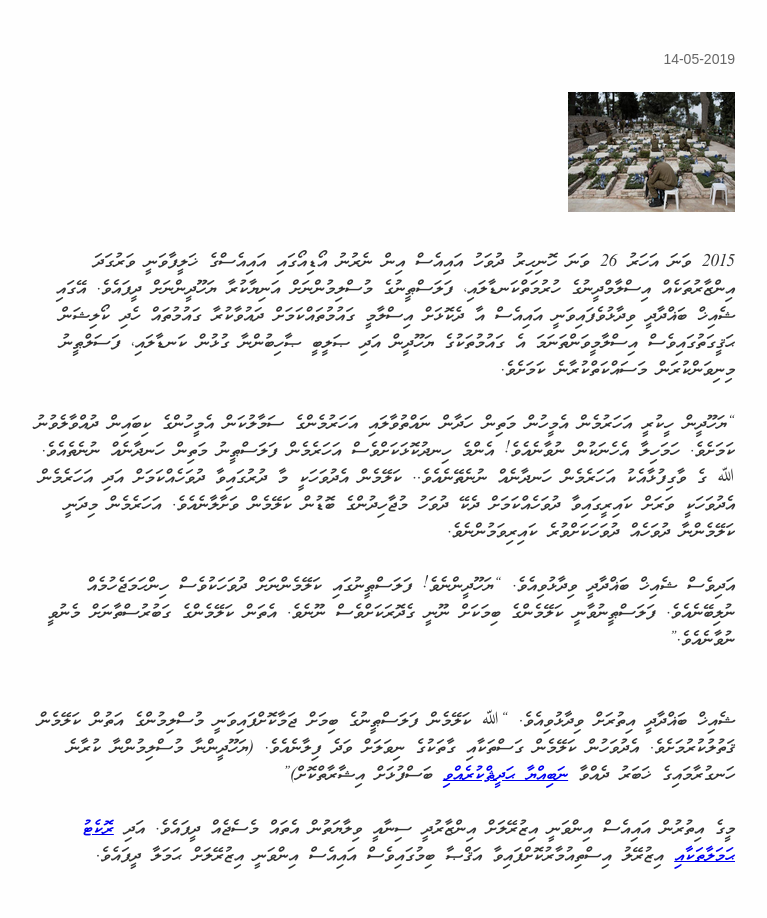
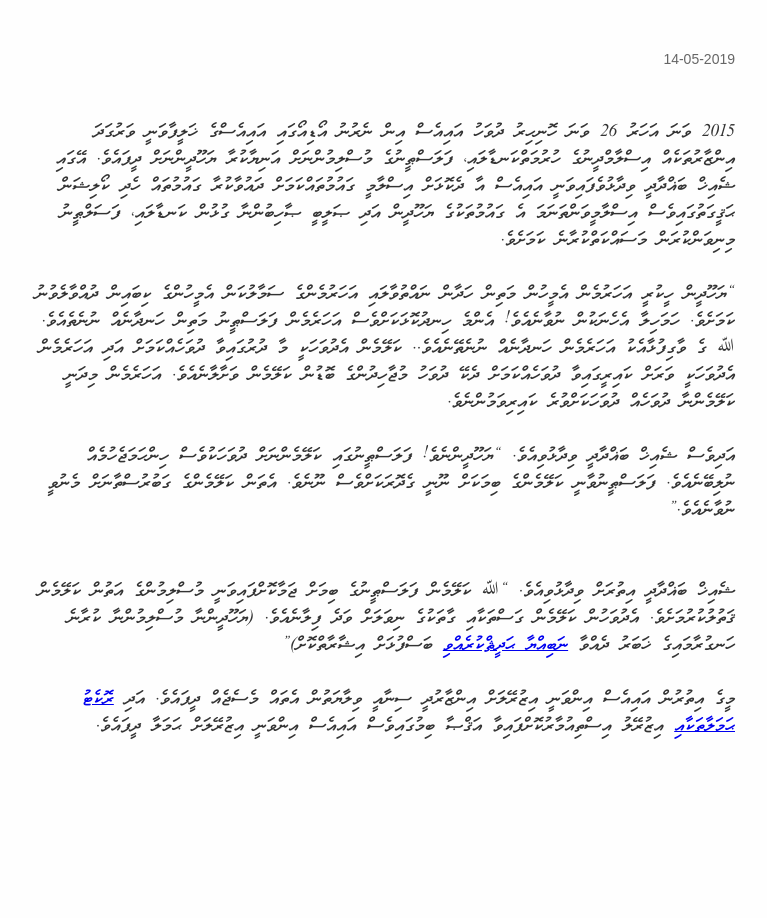
Before and after one commit to holhuashi/holhuashi, a Jekyll site: the page built from _posts/2018-05-06-yahudheenge-gaburusthaan.md, in a window 1280 px wide. Shown: the whole page, without its empty margins (255-1022 px from the left). Built offline with Jekyll 4.4.1, drawn with Linux system fonts in a browser that asks for light colours; our own code applies the rules of GitHub Pages for plain Markdown files.

Commit message:
Update 2018-05-06-yahudheenge-gaburusthaan.md

```diff
--- a/_posts/2018-05-06-yahudheenge-gaburusthaan.md
+++ b/_posts/2018-05-06-yahudheenge-gaburusthaan.md
@@ -3,9 +3,6 @@ layout: post
 title:އައިއެސްގެ ޚަލީފާ އައްޝައިޚް އަބޫބަކުރު އަލް ބަޣްދާދީ - އިޒުރޭލުވާނީ ޔަހޫދީންގެ ގަބުރުސްތާނަށް
 date: 2018-05-06
 ---
-
-![graveyard-of-jw](/assets/graveyardjw.png)
-<br/>
 <br/>
 2015 ވަނަ އަހަރު 26 ވަނަ ހޮނިހިރު ދުވަހު އައިއެސް އިން ނެރުނު އޯޑިއޯގައި އައިއެސްގެ ޚަލީފާވަނީ ވަރުގަދަ އިންޒާރުތަކެއް އިސްލާމްދީނުގެ ހުރުމަތްކަނޑާލައި، ފަލަސްޠީނުގެ މުސްލިމުންނަށް އަނިޔާކުރާ ޔަހޫދީންނަށް ދީފައެވެ. އޭގައި ޝެއިޚް ބަޣްދާދީ ވިދާޅުވެފައިވަނީ އައިއެސް އާ ދެކޮޅަށް އިސްލާމީ ގައުމުތައްކަމަށް ދައުވާކުރާ ގައުމުތައް ހެދި ކޯލިޝަން ޙަޤީގަތުގައިވެސް އިސްލާމީވަންތަނަމަ އެ ގައުމުތަކުގެ ޔަހޫދީން އަދި ޞަލީބީ ޞާހިބުންނާ ގުޅުން ކަނޑާލައި، ފަސަލްޠީނު މިނިވަންކުރަން މަސައްކަތްކުރާނެ ކަމަށެވެ.
 <br/>
```
